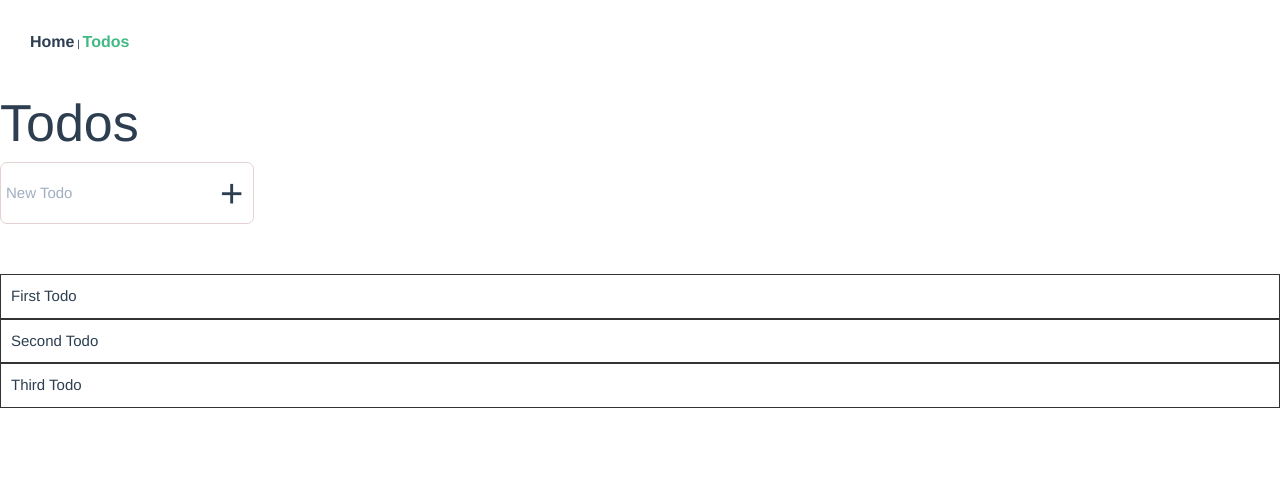
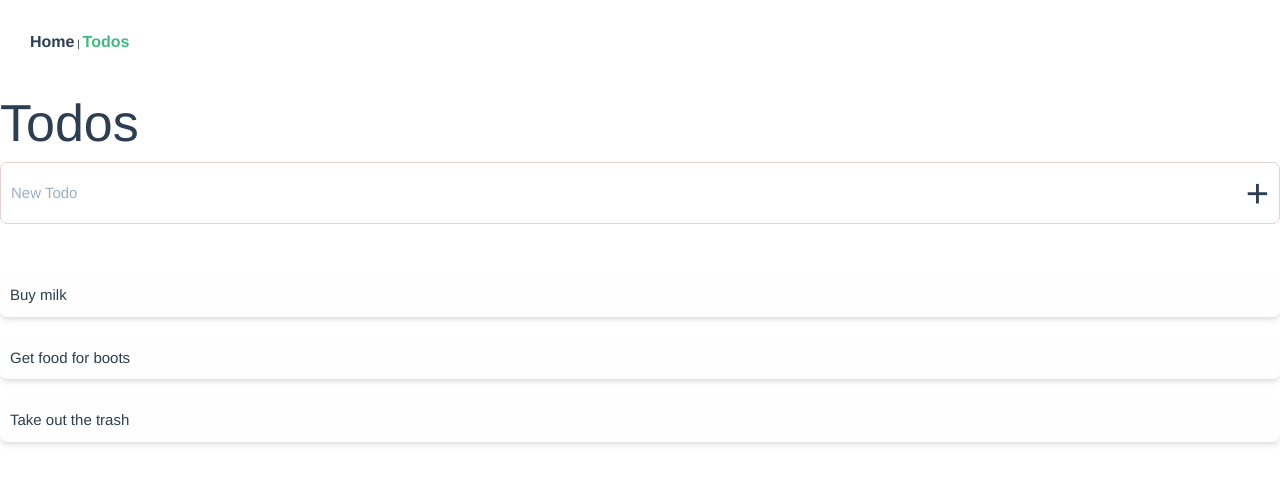
Before and after one commit to unChartedZone/todo-app, a Vue app: page /todos in a window 1280 px wide. Shown: the top 484 px of the page. Built offline with nearby package versions, Linux system fonts and the light colour scheme.

Commit message:
added more stylings for todo page

```diff
--- a/src/views/Todos.vue
+++ b/src/views/Todos.vue
@@ -2,14 +2,14 @@
   <div class="container mx-auto">
     <h1 class="h1">Todos</h1>
     <div class="text-field">
-      <form v-on:submit.prevent class="flex items-center h-full">
+      <form v-on:submit.prevent class="flex justify-between items-center h-full">
         <input v-model="inputText" class="text-field__input" type="text" placeholder="New Todo" />
         <button @click="addTodo" class="text-field__action">+</button>
       </form>
     </div>
-    <div class="todos flex flex-col">
-      <div class="todos__item" v-for="(todo, index) in todos" :key="index">
-        <p class="text-2xl">
+    <div class="todos">
+      <div class="todos__item shadow-md" v-for="(todo, index) in todos" :key="index">
+        <p class="text-2xl inline-block">
           {{ todo.text }}
         </p>
       </div>
@@ -22,7 +22,7 @@ export default {
   data() {
     return {
       inputText: '',
-      todos: [{ text: 'First Todo' }, { text: 'Second Todo' }, { text: 'Third Todo' }],
+      todos: [{ text: 'Buy milk' }, { text: 'Get food for boots' }, { text: 'Take out the trash' }],
     };
   },
   methods: {
@@ -40,11 +40,11 @@ export default {
 .text-field {
   border: 1px solid #e4d1d1;
   border-radius: 7px;
-  display: inline-block;
   font-size: 1.5rem;
 
   &__input {
-    padding: 0 0.5rem;
+    flex-grow: 1;
+    padding: 0.5rem 1rem;
     border: none;
     outline: none;
   }
@@ -57,12 +57,16 @@ export default {
 }
 
 .todos {
+  display: flex;
+  flex-direction: column;
   margin: 5rem 0;
 
   &__item {
-    border: 1px solid #333;
+    background-color: #fefefe;
+    border-radius: 7px;
     display: inline-block;
-    padding: 1rem;
+    padding: 1rem 1rem;
+    margin: 0 0 2rem;
   }
 }
 </style>
```
